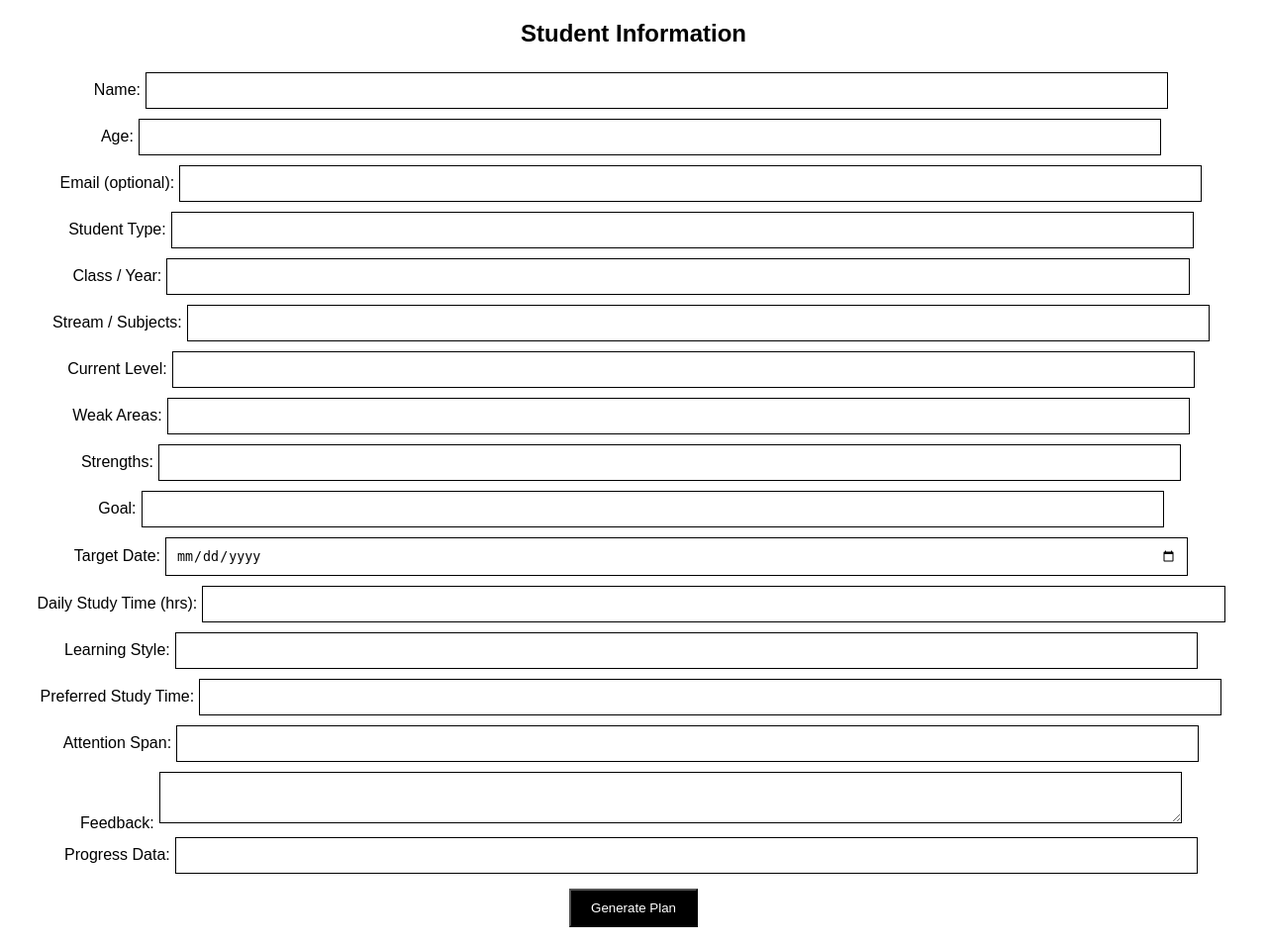
After one commit to jhajhariaanandi100-100/GrowIQ, a Flask app: page /form in a window 1280 px wide. The commit adds this page. Shown: the whole page at 99% size. Run offline with Flask 3, Linux system fonts and the light colour scheme.

Commit message:
some changes in code for a better website

```diff
--- /dev/null
+++ b/app.py
@@ -0,0 +1,59 @@
+from flask import Flask, render_template, request
+import json, os
+
+app = Flask(__name__)
+
+DATA_FILE = "students.json"
+
+# Home Page
+@app.route("/")
+def home():
+    return render_template("index.html")
+
+# Form Page
+@app.route("/form")
+def form():
+    return render_template("form.html")
+
+# Process Form & Generate Plan
+@app.route("/generate-plan", methods=["POST"])
+def generate_plan():
+    data = request.form.to_dict()
+
+    # Save student data to JSON file
+    if os.path.exists(DATA_FILE):
+        students = json.load(open(DATA_FILE))
+    else:
+        students = []
+
+    students.append(data)
+    json.dump(students, open(DATA_FILE, "w"), indent=4)
+
+    # Generate simple study plan logic (free AI style)
+    stream = data.get("stream", "")
+    weak = data.get("weak_areas", "")
+    goal = data.get("goal", "")
+    time = data.get("daily_time", "")
+
+    plan = f"""
+    🌱 GrowIQ Personalized Study Plan
+    ---------------------------------
+    🎯 Goal: {goal}
+    📚 Stream / Subjects: {stream}
+    🔻 Weak Areas to Improve: {weak}
+    ⏳ Daily Study Time: {time} hours
+
+    📌 Weekly Plan:
+    - Mon–Wed: Focus on weak subjects for 60% of your time
+    - Thu–Fri: Revision + Practice worksheets
+    - Sat: Mock test or quiz + analyze mistakes
+    - Sun: Rest + Light revision
+
+    ⭐ Strength Strategy:
+    Continue practicing strong areas for confidence.
+    """
+
+    return render_template("plan.html", data=data, plan=plan)
+
+if __name__ == "__main__":
+    app.run(debug=True)
--- a/static/style.css
+++ b/static/style.css
@@ -1,98 +1,31 @@
-/* RESET */
-* {
-    box-sizing: border-box;
-}
-
-/* BODY */
 body {
-    margin: 0;
-    padding: 0;
-    background-color: #000000;
-    font-family: Arial, Helvetica, sans-serif;
-}
-
-/* MAIN CONTAINER */
-.container {
-    width: 50%;
-    max-width: 600px;
-    margin: 40px auto;
-    background-color: #ffffff;
-    padding: 30px;
-    border-radius: 10px;
+    background: #ffffff;
+    color: #000;
+    font-family: Arial, sans-serif;
     text-align: center;
 }
 
-/* LOGO */
-.logo {
-    width: 130px;
-    height: auto;
-    margin: 0 auto 15px auto;
-    display: block;
+input, textarea {
+    width: 80%;
+    padding: 10px;
+    margin: 5px;
+    border: 1px solid black;
 }
 
-/* HEADINGS */
-h1 {
-    color: #000000;
-    margin-bottom: 20px;
+button, .btn {
+    background: #000;
+    color: #fff;
+    padding: 10px 20px;
+    margin: 10px;
+    text-decoration: none;
+    display: inline-block;
 }
 
-/* INPUTS */
-input,
-select {
-    width: 100%;
-    padding: 12px;
-    margin: 10px 0;
-    border-radius: 6px;
-    border: 1px solid #000000;
-    font-size: 15px;
+.logo {
+    width: 200px;
+    height: auto;
 }
 
-/* BUTTON */
-button {
-    width: 100%;
-    padding: 12px;
-    margin-top: 15px;
-    background-color: #000000;
-    color: #ffffff;
-    border: none;
-    border-radius: 6px;
-    font-size: 16px;
-    cursor: pointer;
+.center {
+    margin-top: 50px;
 }
-
-button:hover {
-    background-color: #222222;
-}
-
-/* RESULT LIST */
-ul {
-    text-align: left;
-    font-size: 16px;
-    padding-left: 20px;
-}
-
-li {
-    margin-bottom: 10px;
-}
-
-/* 📱 MOBILE RESPONSIVE */
-@media (max-width: 600px) {
-    .container {
-        width: 90%;
-        padding: 20px;
-    }
-
-    .logo {
-        width: 100px;
-    }
-
-    h1 {
-        font-size: 22px;
-    }
-
-    input,
-    select,
-    button {
-        font-size: 14px;
-    }
-}
--- /dev/null
+++ b/templates/form.html
@@ -0,0 +1,33 @@
+<!DOCTYPE html>
+<html>
+<head>
+    <title>Student Form</title>
+    <link rel="stylesheet" href="{{ url_for('static', filename='style.css') }}">
+</head>
+<body>
+<h2>Student Information</h2>
+
+<form action="/generate-plan" method="POST">
+    <label>Name:</label><input name="name" required><br>
+    <label>Age:</label><input name="age"><br>
+    <label>Email (optional):</label><input name="email"><br>
+    <label>Student Type:</label><input name="type"><br>
+    <label>Class / Year:</label><input name="class"><br>
+    <label>Stream / Subjects:</label><input name="stream"><br>
+    <label>Current Level:</label><input name="level"><br>
+    <label>Weak Areas:</label><input name="weak_areas"><br>
+    <label>Strengths:</label><input name="strengths"><br>
+    <label>Goal:</label><input name="goal"><br>
+    <label>Target Date:</label><input type="date" name="target_date"><br>
+    <label>Daily Study Time (hrs):</label><input name="daily_time"><br>
+    <label>Learning Style:</label><input name="style"><br>
+    <label>Preferred Study Time:</label><input name="study_time"><br>
+    <label>Attention Span:</label><input name="attention"><br>
+    <label>Feedback:</label><textarea name="feedback"></textarea><br>
+    <label>Progress Data:</label><input name="progress"><br>
+
+    <button type="submit">Generate Plan</button>
+</form>
+
+</body>
+</html>
```
Also changed, not shown: templates/index.html (+8 -39 lines), templates/plan.html (added, +14 -0 lines), templates/result.html (deleted, +0 -27 lines), web.py (deleted, +0 -97 lines), static/logo.png (added).
